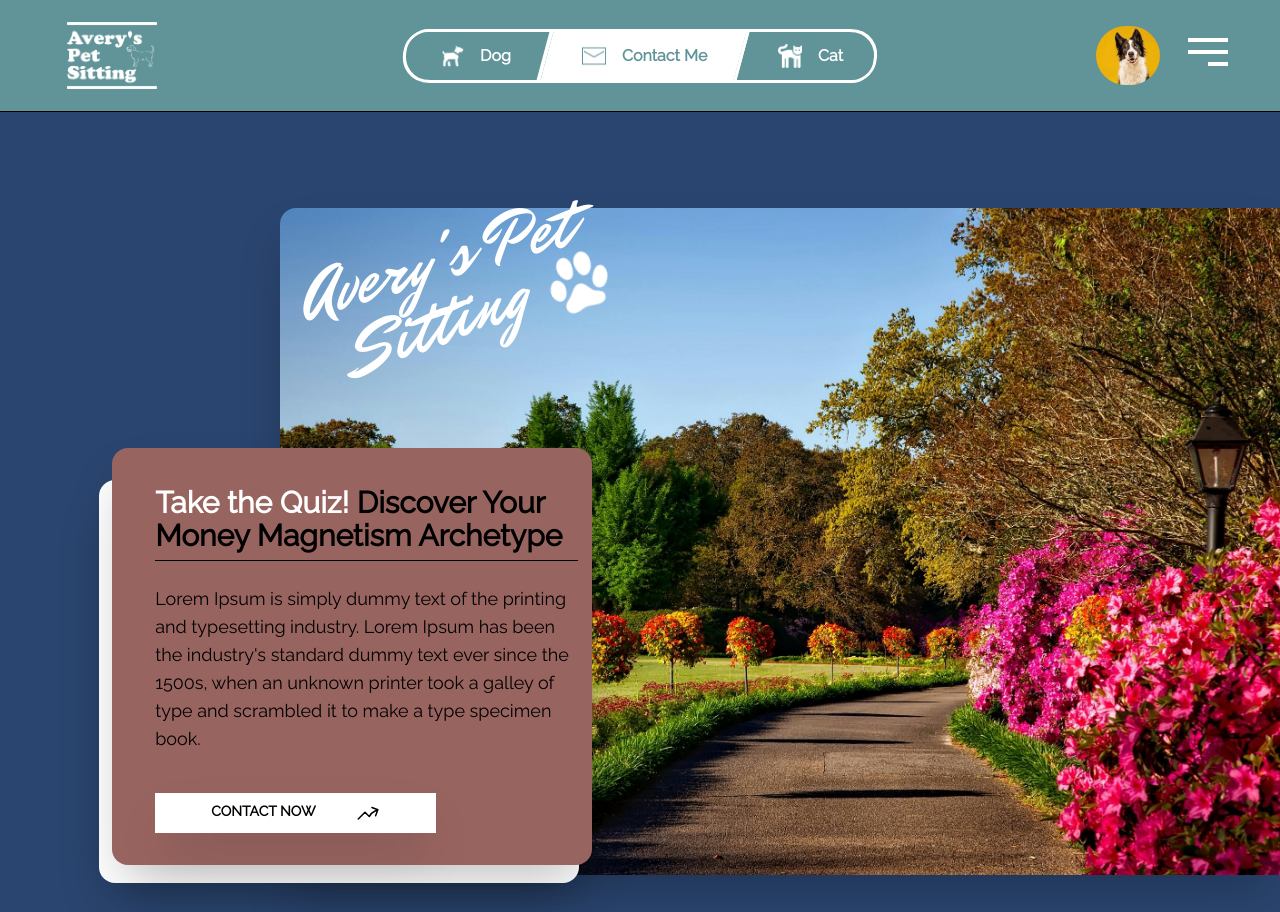
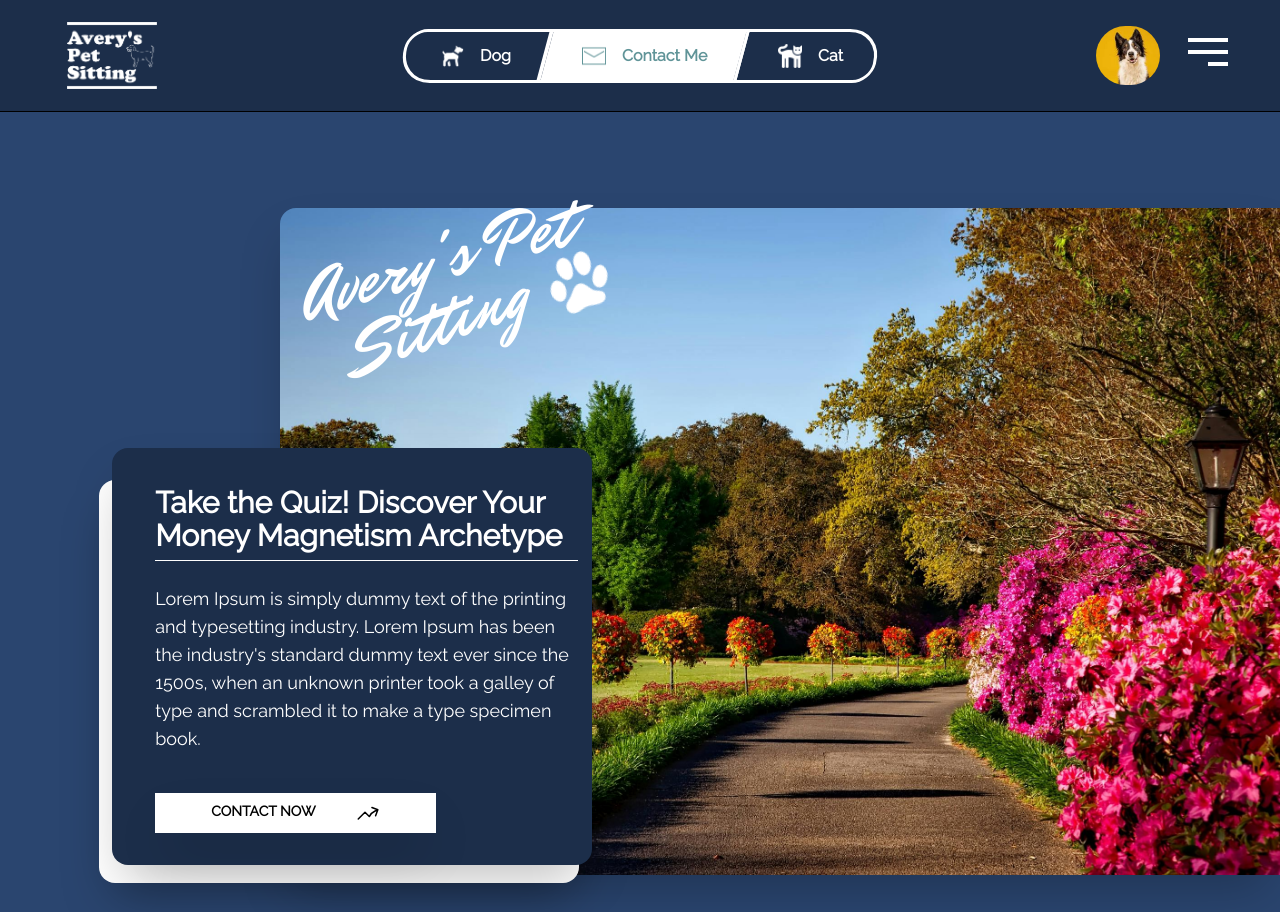
Before and after one commit to MitchellGruner/Averys-Pet-Sitting, a Next.js app: page / in a window 1280 px wide. Built offline with nearby package versions, Linux system fonts and the light colour scheme.

Commit message:
switch color theme to 'navy'

```diff
--- a/app/components/main/MainText.tsx
+++ b/app/components/main/MainText.tsx
@@ -16,16 +16,16 @@ const MainText = () => {
                 />
             </span>
 
-            <div className="main-text-container bg-brown absolute rounded-2xl shadow-2xl">
-                <h1 className="2xs:text-lg xs:text-xl sm:text-2xl xl:text-3xl font-semibold pb-2"><span className="text-white">Take the Quiz!</span> Discover Your Money Magnetism Archetype</h1>
+            <div className="main-text-container bg-navy absolute rounded-2xl shadow-2xl">
+                <h1 className="2xs:text-lg xs:text-xl sm:text-2xl xl:text-3xl font-semibold pb-2 text-white">Take the Quiz! Discover Your Money Magnetism Archetype</h1>
 
-                <hr className="py-3" />
+                <hr className="py-3 text-white" />
 
-                <p className="2xs:text-sm sm:text-md xl:text-lg leading-6">
+                <p className="2xs:text-sm sm:text-md xl:text-lg leading-6 text-white">
                     Lorem Ipsum is simply dummy text of the printing and typesetting industry. Lorem Ipsum has been the industry's standard dummy text ever since the 1500s, when an unknown printer took a galley of type and scrambled it to make a type specimen book.
                 </p>
 
-                <Link href="/contact" className="inline-block mb-6 2xs:py-1 xs:py-2 sm:py-2 md:py-3 lg:py-2 2xs:px-4 sm:px-6 md:px-10 lg:px-14 2xs:mt-4 md:mt-6 lg:mt-10 text-center text-black text-md font-bold bg-white shadow-2xl uppercase hover:bg-teal transition ease-in-out duration-500">
+                <Link href="/contact" className="inline-block mb-6 2xs:py-1 xs:py-2 sm:py-2 md:py-3 lg:py-2 2xs:px-4 sm:px-6 md:px-10 lg:px-14 2xs:mt-4 md:mt-6 lg:mt-10 text-center text-black text-md font-bold bg-white shadow-2xl uppercase hover:bg-light-brown transition ease-in-out duration-500">
                     <div className="flex flex-row">
                         <span className="2xs:contents xs:block pr-10 2xs:text-xs xs:text-sm lg:text-md 2xl:text-lg">Contact Now</span>
                         <svg fill="none" viewBox="0 0 24 24" strokeWidth="1.5" stroke="currentColor" className="w-6 h-6">
--- a/app/components/navbar/Navbar.tsx
+++ b/app/components/navbar/Navbar.tsx
@@ -6,7 +6,7 @@ import ProfileMenu from "./ProfileMenu";
 
 const Navbar = () => {
     return (
-        <nav className="w-full fixed border-b top-0 left-0 py-3 bg-teal z-10">
+        <nav className="w-full fixed border-b top-0 left-0 py-3 bg-navy z-10">
             <div className="max-w-[1600px] mx-auto px-6">
                 <div className="flex flex-row justify-between items-center">
                     <Link href="/" className="md:min-w-44 flex flex-row justify-center">
--- a/app/components/navbar/NavbarMenuItems.tsx
+++ b/app/components/navbar/NavbarMenuItems.tsx
@@ -51,11 +51,11 @@ const NavbarMenuItems = () => {
             <NavbarMenuItemsLink
                 href="/dog"
                 linkClassName="dog"
-                divClassName="hover:text-teal"
+                divClassName="hover:text-navy"
                 firstImageSrc="/dogiconwhite2.png"
                 firstImageAlt="White Dog Icon"
-                secondImageSrc="/dogiconteal1.png"
-                secondImageAlt="Teal Dog Icon"
+                secondImageSrc="/dogiconnavy.png"
+                secondImageAlt="Navy Dog Icon"
                 title="Dog"
             />
             &nbsp;
@@ -69,11 +69,11 @@ const NavbarMenuItems = () => {
             <NavbarMenuItemsLink
                 href="/cat"
                 linkClassName="cat"
-                divClassName="hover:text-teal"
+                divClassName="hover:text-navy"
                 firstImageSrc="/caticonwhite.png"
                 firstImageAlt="White Cat Icon"
-                secondImageSrc="/caticonteal.png"
-                secondImageAlt="Teal Cat Icon"
+                secondImageSrc="/caticonnavy.png"
+                secondImageAlt="Navy Cat Icon"
                 title="Cat"
             />
         </div>
--- a/app/components/navbar/OpenHamburgerMenu.tsx
+++ b/app/components/navbar/OpenHamburgerMenu.tsx
@@ -20,8 +20,8 @@ const OpenHamburgerMenu = () => {
                 <hr className="w-[95%] mx-auto mt-1" />
 
                 <div className="px-4 mt-4 space-y-0">
-                    <Link href="/profile" className="inline-block text-left text-md font-medium hover:text-teal transition ease-in-out duration-500">View Profile</Link>
-                    <Link href="/contact" className="flex flex-row items-center text-left text-md font-medium hover:text-teal transition ease-in-out duration-500">
+                    <Link href="/profile" className="inline-block text-left text-md font-medium hover:text-navy transition ease-in-out duration-500">View Profile</Link>
+                    <Link href="/contact" className="flex flex-row items-center text-left text-md font-medium hover:text-navy transition ease-in-out duration-500">
                         <span className="pr-4">Contact Avery</span>
 
                         <Image
@@ -32,7 +32,7 @@ const OpenHamburgerMenu = () => {
                             className="rounded-full p-2"
                         />
                     </Link>
-                    <Link href="/dog" className="flex flex-row md:hidden pt-4 text-left text-md font-medium hover:text-teal transition ease-in-out duration-500">
+                    <Link href="/dog" className="flex flex-row md:hidden pt-4 text-left text-md font-medium hover:text-navy transition ease-in-out duration-500">
                         <Image
                             src="/dogiconteal1.png"
                             width={24}
@@ -41,7 +41,7 @@ const OpenHamburgerMenu = () => {
                         />
                         <span className="pl-2">Dog Sitting</span>
                     </Link>
-                    <Link href="/cat" className="flex flex-row md:hidden pt-4 text-left text-md font-medium hover:text-teal transition ease-in-out duration-500">
+                    <Link href="/cat" className="flex flex-row md:hidden pt-4 text-left text-md font-medium hover:text-navy transition ease-in-out duration-500">
                         <Image
                             src="/caticonteal.png"
                             width={24}
```
